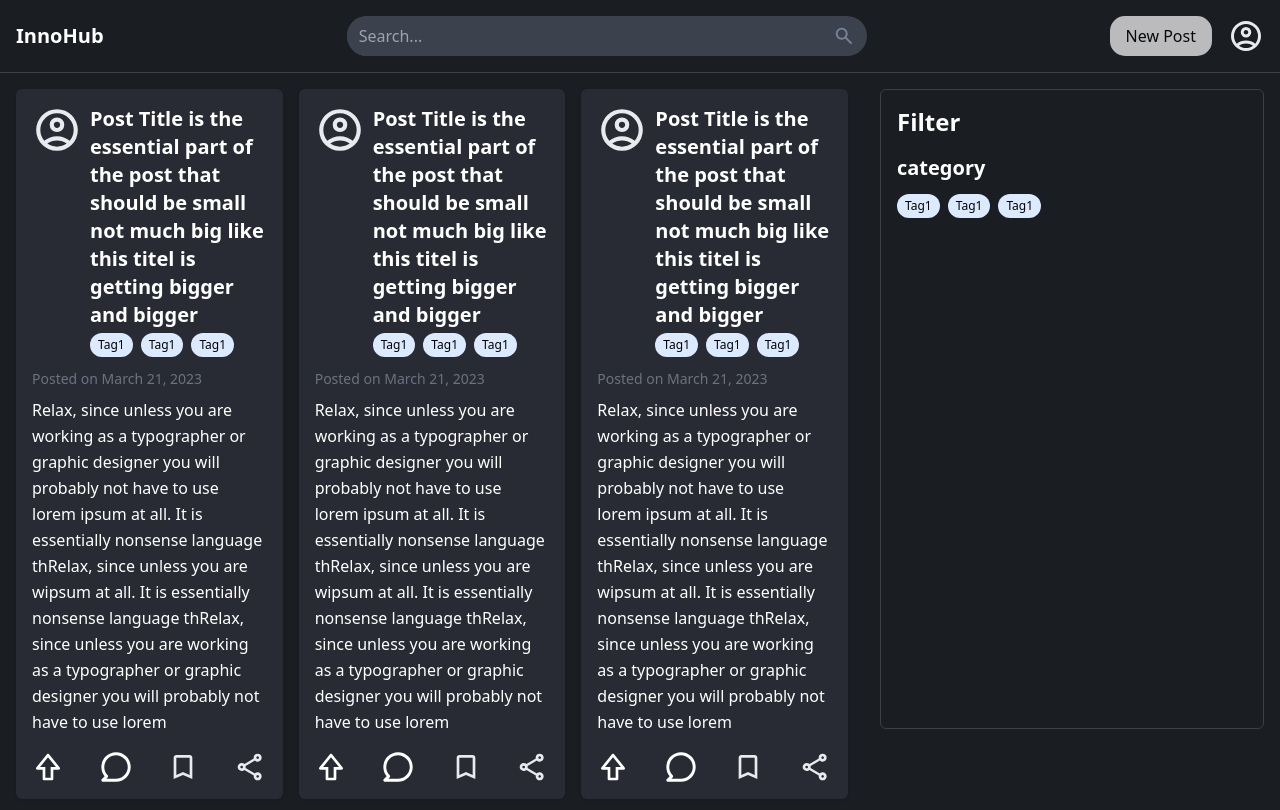
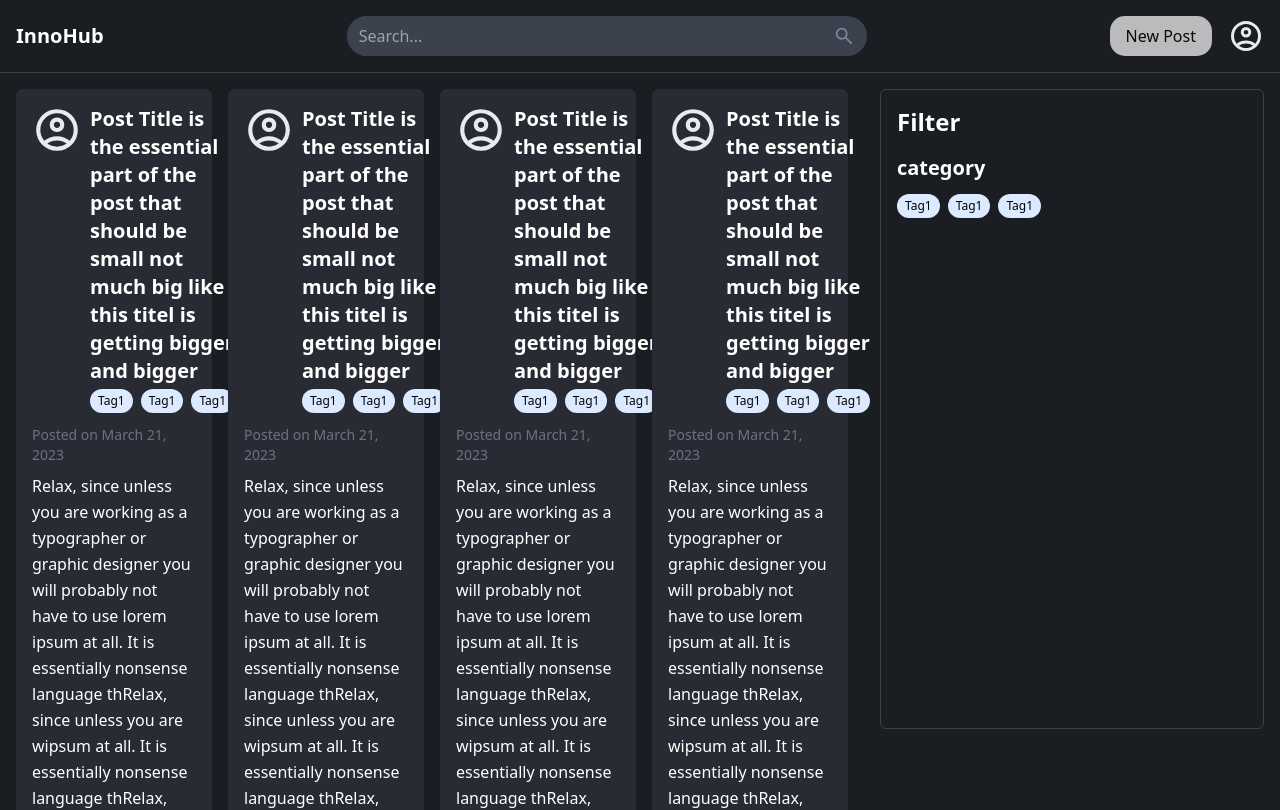
Before and after one commit to shailifadadu/IdeaVerse, a React (Vite) app in the folder frontend/: page / in a window 1280 px wide. Shown: the top 810 px of the page. Built offline with nearby package versions, Linux system fonts and the light colour scheme.

Commit message:
updated home.tsx

```diff
--- a/frontend/src/components/PostCard.tsx
+++ b/frontend/src/components/PostCard.tsx
@@ -2,7 +2,7 @@ import React from "react";
 
 const PostCard: React.FC = () => {
   return (
-    <div className="p-4 w-full h-auto bg-[#282B33] shadow rounded-md">
+    <div className="p-4 w-full h-fit bg-[#282B33] shadow rounded-md">
       <div className="flex items-center mb-3">
       <svg
         xmlns="http://www.w3.org/2000/svg"
--- a/frontend/src/pages/Home.tsx
+++ b/frontend/src/pages/Home.tsx
@@ -5,7 +5,7 @@ import Filter from '../components/Filter.tsx';
 const Home: React.FC = () => {
     return (
         <div className="flex flex-col md:flex-row ">
-            <div className="grid grid-cols-1 md:grid-cols-2 lg:grid-cols-3 gap-4 p-4">
+            <div className="grid grid-cols-1 md:grid-cols-2 lg:grid-cols-3 xl:grid-cols-4 2xl:grid-cols-5 gap-4 p-4">
             {[1, 2, 3, 4].map((id) => (
                 <PostCard key={id} />
             ))}
```
